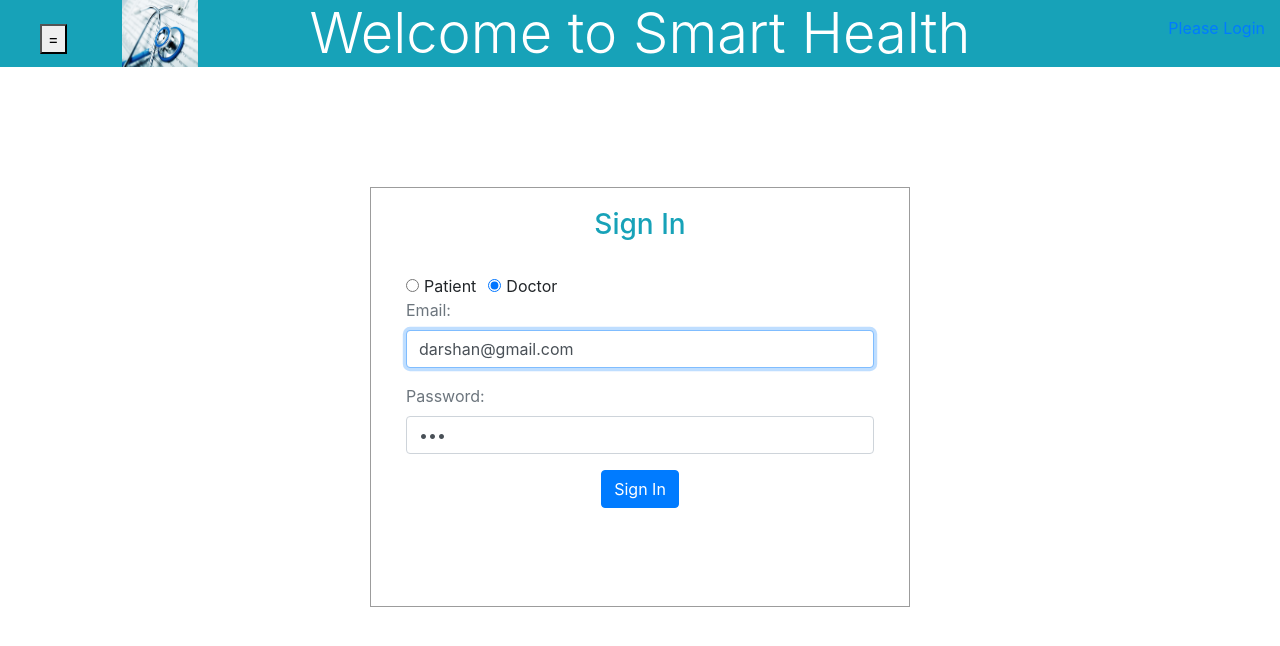
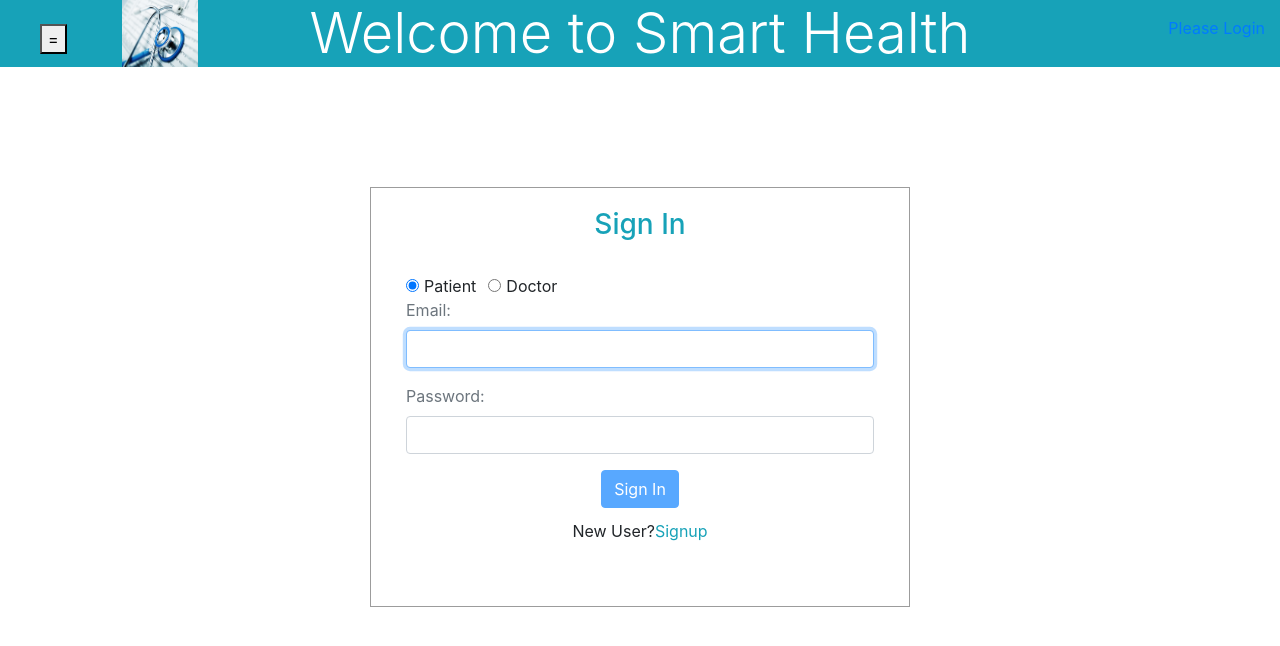
Before and after one commit to srinivassvce/Hackathon2021, a React (Create React App) app in the folder smart-health/: page / in a window 1280 px wide. Shown: the top 646 px of the page. Built offline with nearby package versions, Linux system fonts and the light colour scheme.

Commit message:
login page changes reverted.

```diff
--- a/smart-health/src/login/login.tsx
+++ b/smart-health/src/login/login.tsx
@@ -14,9 +14,9 @@ export interface LoginProps {
 }
 
 export default function Login(props: LoginProps) {
-	const [email, setEmail] = useState("darshan@gmail.com");
-	const [password, setPassword] = useState("123");
-	const [isPatient, setIsPatient] = useState(false);
+	const [email, setEmail] = useState("");
+	const [password, setPassword] = useState("");
+	const [isPatient, setIsPatient] = useState(true);
 	const history = useHistory();
 
 	const validateForm = () =>
```
